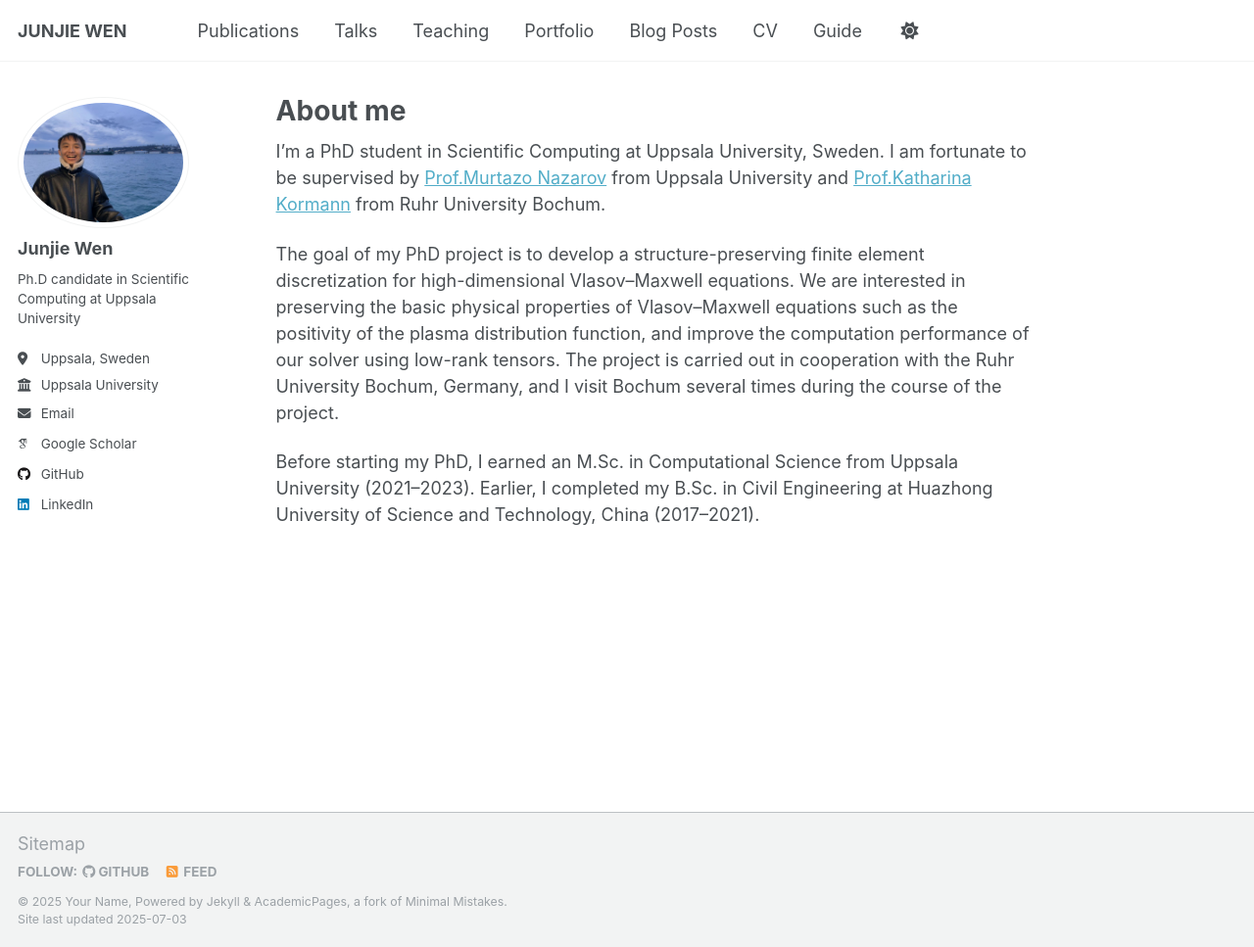
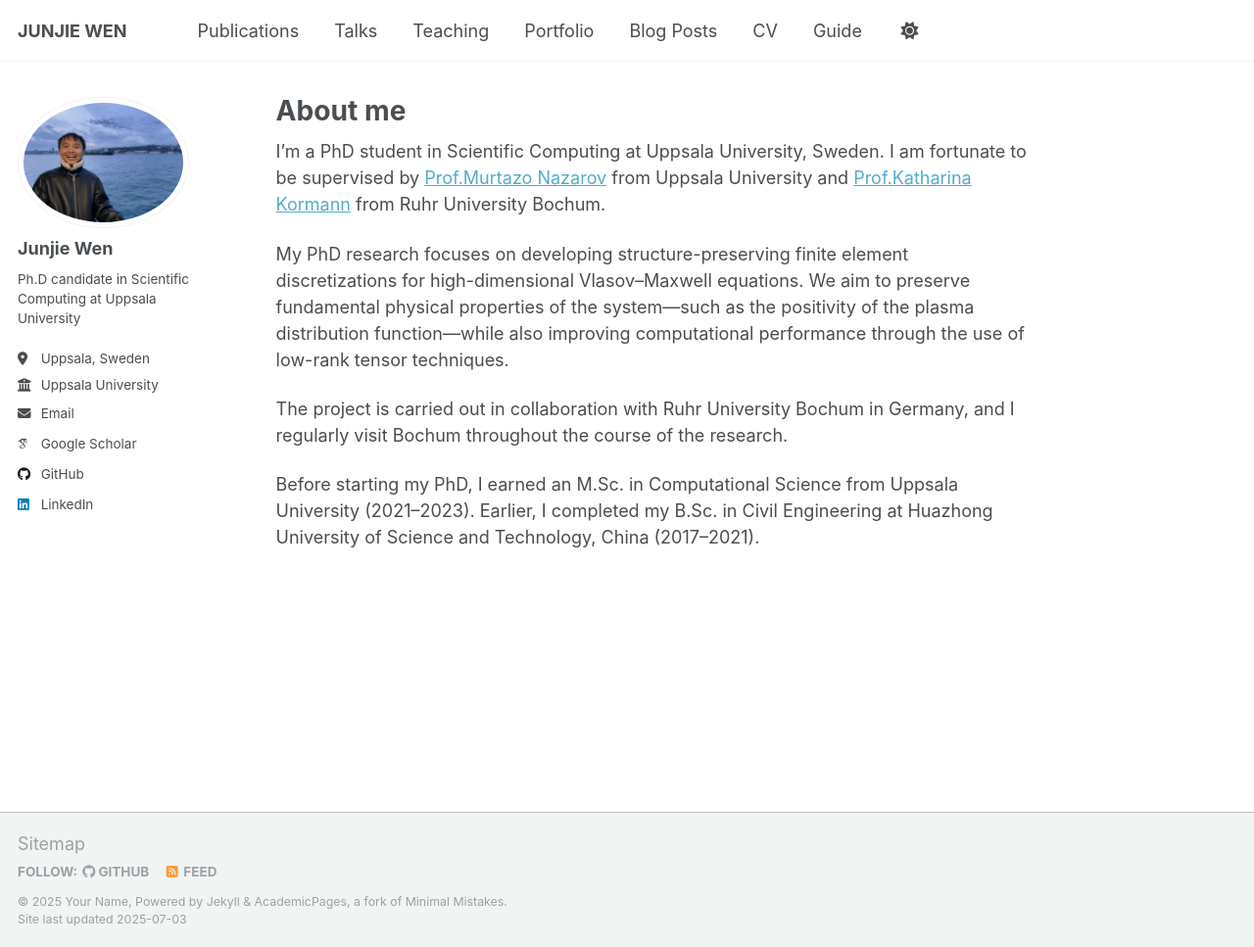
Before and after one commit to WjjSteve/WjjSteve.github.io, a Jekyll site: the page built from _pages/about.md, in a window 1280 px wide and 967 px high. Shown: the whole window at 98% size. Built offline with Jekyll 4.4.1, drawn with Linux system fonts in a browser that asks for light colours; some web fonts are replaced; a script that is not in the unit is left out.

Commit message:
Update about.md

```diff
--- a/_pages/about.md
+++ b/_pages/about.md
@@ -9,8 +9,8 @@ redirect_from:
 
 I'm a PhD student in Scientific Computing at Uppsala University, Sweden. I am fortunate to be supervised by [Prof.Murtazo Nazarov](https://www.uu.se/kontakt-och-organisation/personal?query=N14-1561) from Uppsala University and [Prof.Katharina Kormann](https://math.ruhr-uni-bochum.de/en/faculty/professorships/numerics/kormann-group/team/prof-dr-katharina-kormann/) from Ruhr University Bo­chum.
 
-The goal of my PhD project is to develop a structure-preserving finite element discretization for high-dimensional Vlasov--Maxwell equations. We are interested in preserving  the basic physical properties of Vlasov--Maxwell equations such as the positivity of the plasma distribution function, and improve the computation performance of our solver using low-rank tensors.
-The project is carried out in cooperation with the Ruhr University Bochum, Germany, and I visit Bochum several times during the course of the project.
+My PhD research focuses on developing structure-preserving finite element discretizations for high-dimensional Vlasov–Maxwell equations. We aim to preserve fundamental physical properties of the system—such as the positivity of the plasma distribution function—while also improving computational performance through the use of low-rank tensor techniques.
 
+The project is carried out in collaboration with Ruhr University Bochum in Germany, and I regularly visit Bochum throughout the course of the research.
 
 Before starting my PhD, I earned an M.Sc. in Computational Science from Uppsala University (2021–2023). Earlier, I completed my B.Sc. in Civil Engineering at Huazhong University of Science and Technology, China (2017–2021).
```
